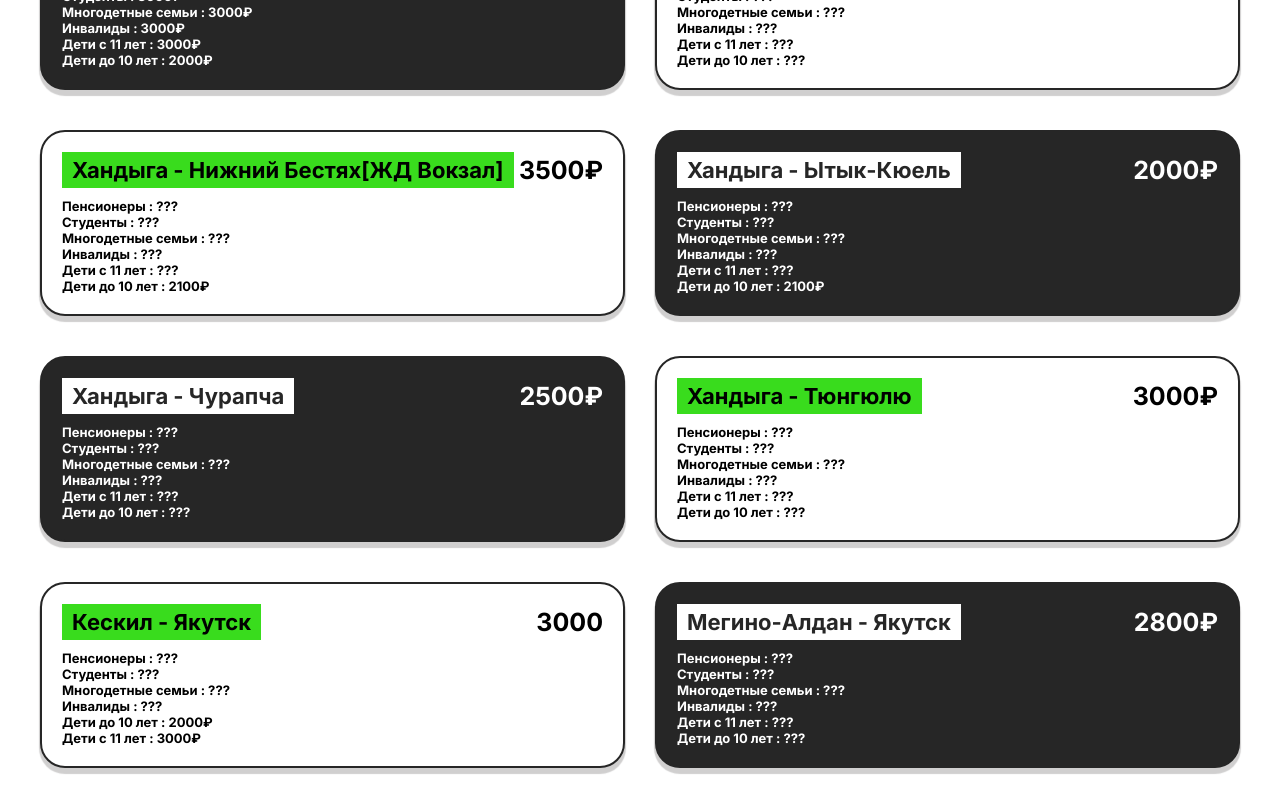
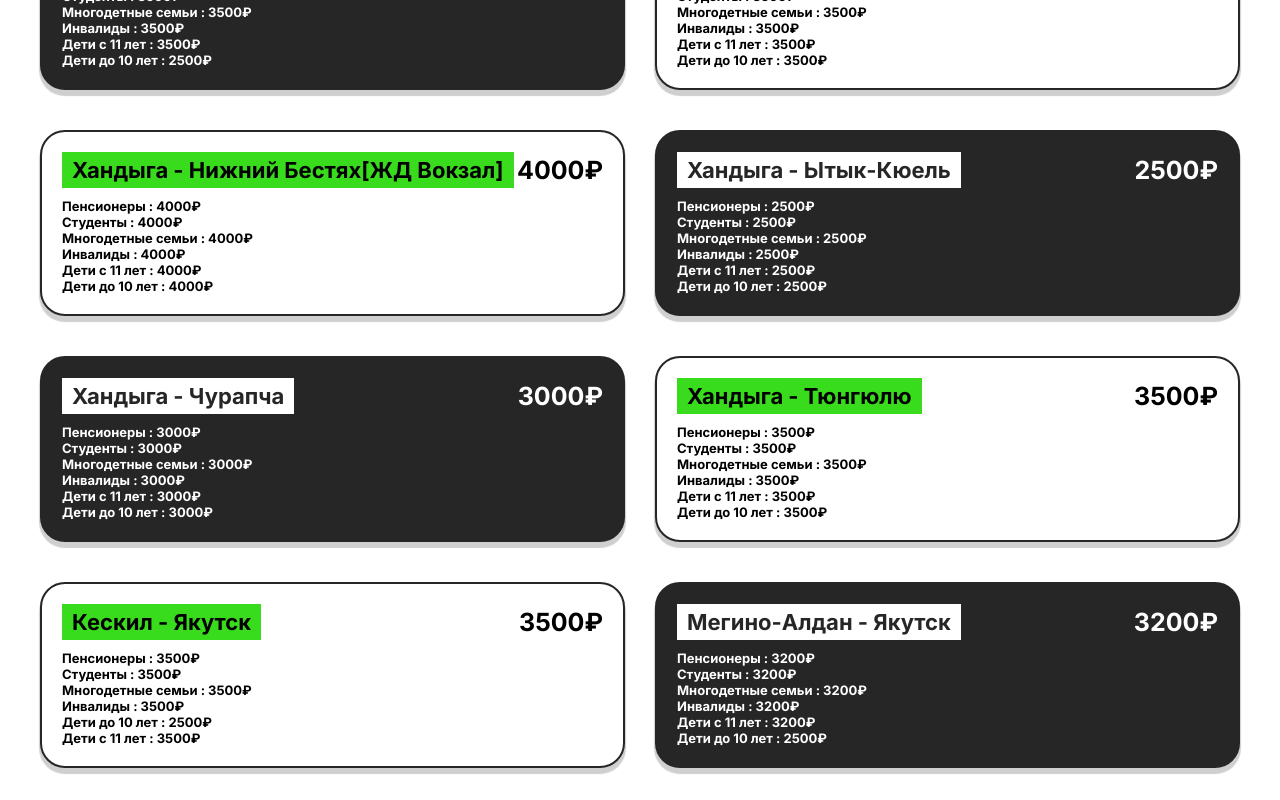
Before and after one commit to alexkor1303/SopolevTaxi, a Next.js app: page / in a window 1280 px wide. Shown: the part 720-1520 px from the top of the page. Built offline with nearby package versions, Linux system fonts and the light colour scheme.

Commit message:
add:new price and license

```diff
--- a/src/components/Footer/Footer.tsx
+++ b/src/components/Footer/Footer.tsx
@@ -3,6 +3,8 @@ import { BsLightningChargeFill } from "react-icons/bs";
 import { FaPhoneAlt } from "react-icons/fa";
 
 export const Footer = () => {
+  const now = new Date().getFullYear();
+
   return (
     <div className={style.wrapper}>
       <section className={style.phones}>
@@ -19,9 +21,9 @@ export const Footer = () => {
       </section>
       <section>
         <p>
-          SOPOL
+          SOPOLEV
           <BsLightningChargeFill fill={`var(--prime-green)`} />
-          TAXI copyright © 2024
+          TAXI copyright © {now}
         </p>
       </section>
     </div>
--- a/src/components/Header/Header.tsx
+++ b/src/components/Header/Header.tsx
@@ -14,7 +14,7 @@ export const Header = () => {
     <div className={style.wrapper}>
       <section className={style.logoBlock}>
         <h1>
-          SOPOL
+          SOPOLEV
           <BsLightningChargeFill fill={`var(--prime-green)`} />
           TAXI
         </h1>
--- a/src/components/LicenseSection/License.module.scss
+++ b/src/components/LicenseSection/License.module.scss
@@ -37,8 +37,3 @@
     }
   }
 }
-
-.image {
-  border-radius: 25px;
-  filter: saturate(25%);
-}
--- a/src/components/LicenseSection/LicenseSection.tsx
+++ b/src/components/LicenseSection/LicenseSection.tsx
@@ -1,4 +1,4 @@
-"use client"
+"use client";
 import React from "react";
 import Image from "next/image";
 import { FaEye } from "react-icons/fa";
@@ -12,7 +12,7 @@ export const LicenseSection = () => {
       <ModalWindow onClose={() => setOpen(!open)} status={open}>
         <Image
           className={style.image}
-          src={"/license.png"}
+          src={"/licenseNew.jpeg"}
           width={340}
           height={560}
           alt="license"
--- a/src/components/TarrifSection/TarrifsList.tsx
+++ b/src/components/TarrifSection/TarrifsList.tsx
@@ -4,7 +4,75 @@ export const TarrifList = [
     road: [
       {
         place: ["Хандыга - Якутск"],
+        price: ["4000₽"],
+      },
+    ],
+    sales: [
+      "Пенсионеры : 3500₽",
+      "Студенты : 3500₽",
+      "Многодетные семьи : 3500₽",
+      "Инвалиды : 3500₽",
+      "Дети с 11 лет : 3500₽",
+      "Дети до 10 лет : 2500₽",
+    ],
+  },
+  {
+    id: 2,
+    road: [
+      {
+        place: ["Хандыга - Нижний Бестях"],
         price: ["3500₽"],
+      },
+    ],
+    sales: [
+      "Пенсионеры : 3500₽",
+      "Студенты : 3500₽",
+      "Многодетные семьи : 3500₽",
+      "Инвалиды : 3500₽",
+      "Дети с 11 лет : 3500₽",
+      "Дети до 10 лет : 3500₽",
+    ],
+  },
+  {
+    id: 3,
+    road: [
+      {
+        place: ["Хандыга - Нижний Бестях[ЖД Вокзал]"],
+        price: ["4000₽"],
+      },
+    ],
+    sales: [
+      "Пенсионеры : 4000₽",
+      "Студенты : 4000₽",
+      "Многодетные семьи : 4000₽",
+      "Инвалиды : 4000₽",
+      "Дети с 11 лет : 4000₽",
+      "Дети до 10 лет : 4000₽",
+    ],
+  },
+  {
+    id: 4,
+    road: [
+      {
+        place: ["Хандыга - Ытык-Кюель"],
+        price: ["2500₽"],
+      },
+    ],
+    sales: [
+      "Пенсионеры : 2500₽",
+      "Студенты : 2500₽",
+      "Многодетные семьи : 2500₽",
+      "Инвалиды : 2500₽",
+      "Дети с 11 лет : 2500₽",
+      "Дети до 10 лет : 2500₽",
+    ],
+  },
+  {
+    id: 5,
+    road: [
+      {
+        place: ["Хандыга - Чурапча"],
+        price: ["3000₽"],
       },
     ],
     sales: [
@@ -13,75 +81,7 @@ export const TarrifList = [
       "Многодетные семьи : 3000₽",
       "Инвалиды : 3000₽",
       "Дети с 11 лет : 3000₽",
-      "Дети до 10 лет : 2000₽",
-    ],
-  },
-  {
-    id: 2,
-    road: [
-      {
-        place: ["Хандыга - Нижний Бестях"],
-        price: ["3000₽"],
-      },
-    ],
-    sales: [
-      "Пенсионеры : ???",
-      "Студенты : ???",
-      "Многодетные семьи : ???",
-      "Инвалиды : ???",
-      "Дети с 11 лет : ???",
-      "Дети до 10 лет : ???",
-    ],
-  },
-  {
-    id: 3,
-    road: [
-      {
-        place: ["Хандыга - Нижний Бестях[ЖД Вокзал]"],
-        price: ["3500₽"],
-      },
-    ],
-    sales: [
-      "Пенсионеры : ???",
-      "Студенты : ???",
-      "Многодетные семьи : ???",
-      "Инвалиды : ???",
-      "Дети с 11 лет : ???",
-      "Дети до 10 лет : 2100₽",
-    ],
-  },
-  {
-    id: 4,
-    road: [
-      {
-        place: ["Хандыга - Ытык-Кюель"],
-        price: ["2000₽"],
-      },
-    ],
-    sales: [
-      "Пенсионеры : ???",
-      "Студенты : ???",
-      "Многодетные семьи : ???",
-      "Инвалиды : ???",
-      "Дети с 11 лет : ???",
-      "Дети до 10 лет : 2100₽",
-    ],
-  },
-  {
-    id: 5,
-    road: [
-      {
-        place: ["Хандыга - Чурапча"],
-        price: ["2500₽"],
-      },
-    ],
-    sales: [
-      "Пенсионеры : ???",
-      "Студенты : ???",
-      "Многодетные семьи : ???",
-      "Инвалиды : ???",
-      "Дети с 11 лет : ???",
-      "Дети до 10 лет : ???",
+      "Дети до 10 лет : 3000₽",
     ],
   },
   {
@@ -89,16 +89,16 @@ export const TarrifList = [
     road: [
       {
         place: ["Хандыга - Тюнгюлю"],
-        price: ["3000₽"],
+        price: ["3500₽"],
       },
     ],
     sales: [
-      "Пенсионеры : ???",
-      "Студенты : ???",
-      "Многодетные семьи : ???",
-      "Инвалиды : ???",
-      "Дети с 11 лет : ???",
-      "Дети до 10 лет : ???",
+      "Пенсионеры : 3500₽",
+      "Студенты : 3500₽",
+      "Многодетные семьи : 3500₽",
+      "Инвалиды : 3500₽",
+      "Дети с 11 лет : 3500₽",
+      "Дети до 10 лет : 3500₽",
     ],
   },
   {
@@ -106,16 +106,16 @@ export const TarrifList = [
     road: [
       {
         place: ["Кескил - Якутск"],
-        price: ["3000"],
+        price: ["3500₽"],
       },
     ],
     sales: [
-      "Пенсионеры : ???",
-      "Студенты : ???",
-      "Многодетные семьи : ???",
-      "Инвалиды : ???",
-      "Дети до 10 лет : 2000₽",
-      "Дети c 11 лет : 3000₽",
+      "Пенсионеры : 3500₽",
+      "Студенты : 3500₽",
+      "Многодетные семьи : 3500₽",
+      "Инвалиды : 3500₽",
+      "Дети до 10 лет : 2500₽",
+      "Дети c 11 лет : 3500₽",
     ],
   },
   {
@@ -123,16 +123,16 @@ export const TarrifList = [
     road: [
       {
         place: ["Мегино-Алдан - Якутск"],
-        price: ["2800₽"],
+        price: ["3200₽"],
       },
     ],
     sales: [
-      "Пенсионеры : ???",
-      "Студенты : ???",
-      "Многодетные семьи : ???",
-      "Инвалиды : ???",
-      "Дети с 11 лет : ???",
-      "Дети до 10 лет : ???",
+      "Пенсионеры : 3200₽",
+      "Студенты : 3200₽",
+      "Многодетные семьи : 3200₽",
+      "Инвалиды : 3200₽",
+      "Дети с 11 лет : 3200₽",
+      "Дети до 10 лет : 2500₽",
     ],
   },
 ];
```
Also changed, not shown: public/licenseNew.jpeg (added).
